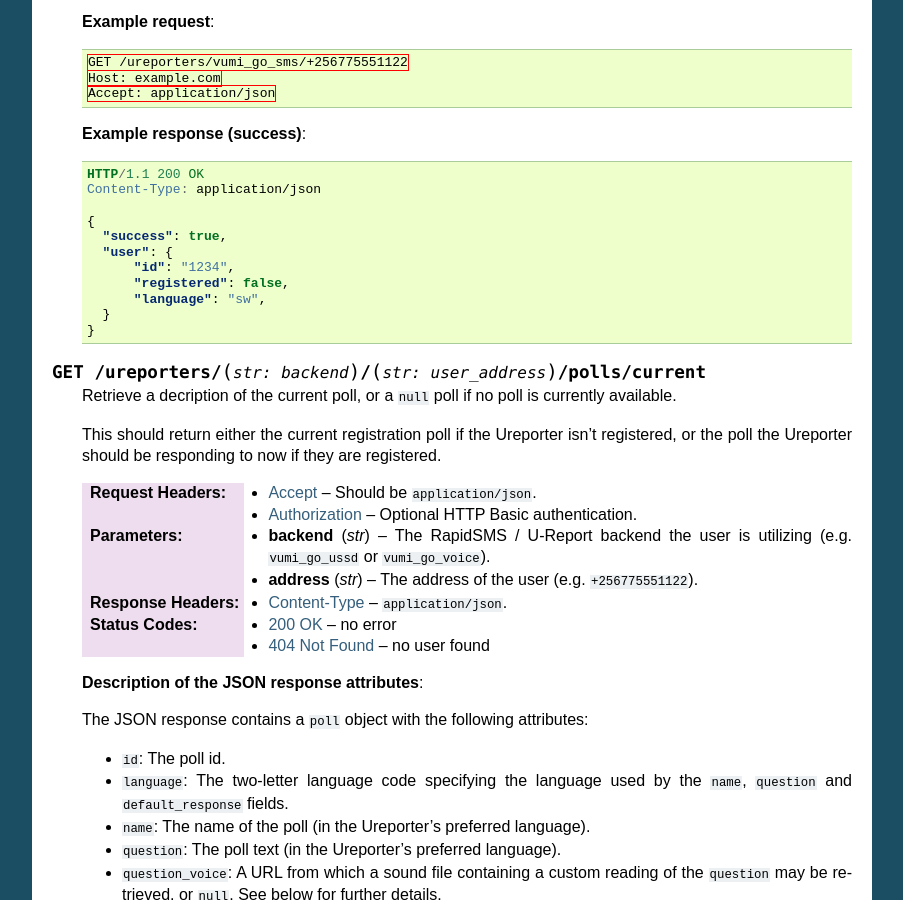
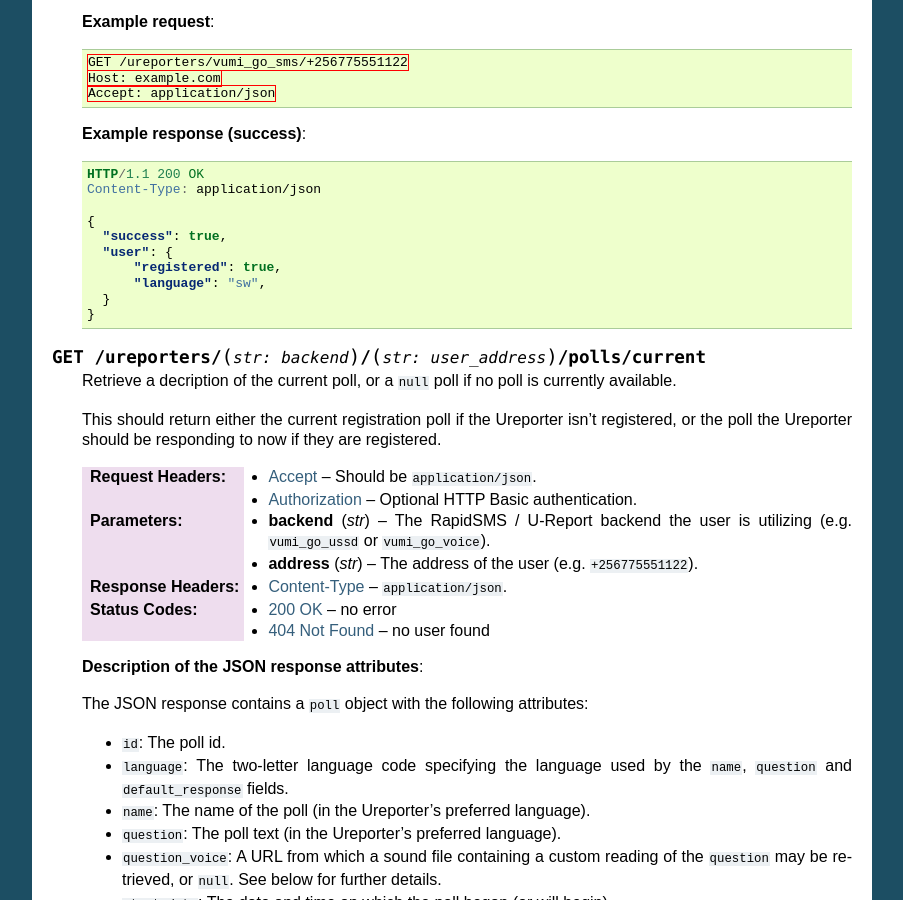
Before and after one commit to praekelt/vumi-ureport, a Sphinx documentation site: the page built from docs/ureport-api.rst, in a window 1280 px wide and 900 px high, scrolled down 1719 px. Shown: the whole window, without its empty margins (198-1101 px from the left). Built offline with Sphinx 7.4.7, drawn with Linux system fonts in a browser that asks for light colours.

Commit message:
[@Vivitc,@jamesmura] Removed the id from the user response object

```diff
--- a/docs/ureport-api.rst
+++ b/docs/ureport-api.rst
@@ -136,8 +136,7 @@ API methods
       {
         "success": true,
         "user": {
-            "id": "1234",
-            "registered": false,
+            "registered": true,
             "language": "sw",
         }
       }
```
